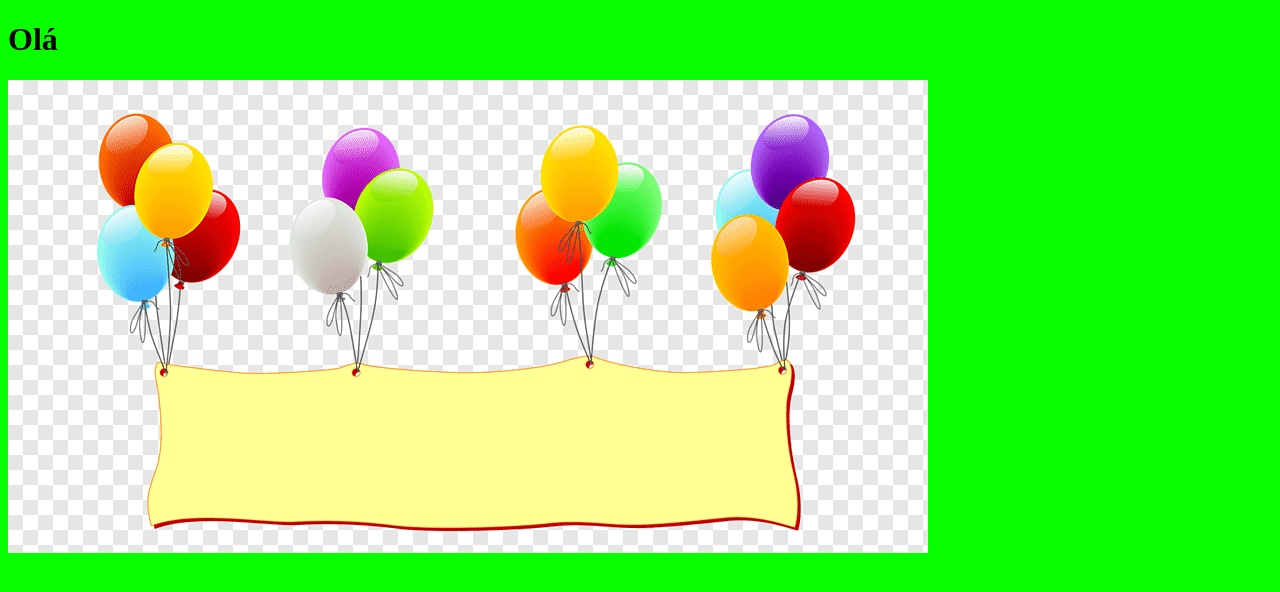
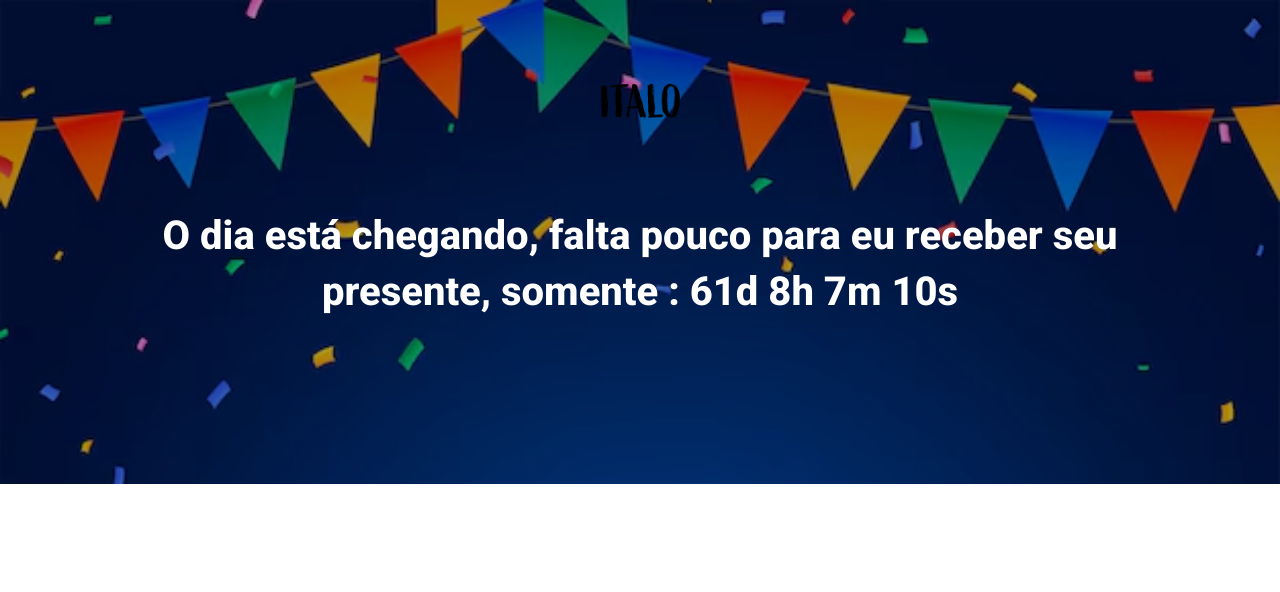
Before and after one commit to ItaloVerreschiDev/ebac_birthday, a website built with Parcel: page src/index.html in a window 1280 px wide. Built offline with nearby package versions, Linux system fonts and the light colour scheme.

Commit message:
creating hero

```diff
--- a/src/index.html
+++ b/src/index.html
@@ -3,12 +3,19 @@
 <head>
     <meta charset="UTF-8">
     <meta name="viewport" content="width=device-width, initial-scale=1.0">
-    <title>Document</title>
+    <title>Aniversário</title>
+    <link rel="preconnect" href="https://fonts.googleapis.com">
+    <link rel="preconnect" href="https://fonts.gstatic.com" crossorigin>
+    <link href="https://fonts.googleapis.com/css2?family=Roboto:ital,wght@0,100..900;1,100..900&display=swap" rel="stylesheet">
     <link rel="stylesheet" href="styles/main.scss">
 </head>
 <body>
-    <h1>Olá</h1>
-    <img src="./images/aniversario.png" alt="aniversario">
+    <header class="hero">
+        <div class="container">
+            <img class="hero__logo" src="./images/italo.png" alt="">
+            <p class="hero__text">O dia está chegando, falta pouco para eu receber seu presente, somente : 61d 8h 7m 10s</p>
+        </div>
+    </header>
     <script src="scripts/main.js"></script>
 </body>
 </html>
--- /dev/null
+++ b/src/styles/_hero.scss
@@ -0,0 +1,54 @@
+.hero {
+    padding-top: 64px;
+    padding-bottom: 100px;
+    background-image: url(../images/fundo.png);
+    background-repeat: no-repeat;
+    background-size: cover;
+    position: relative;
+
+    .container {
+        position: relative;
+    }
+
+    &::before {
+        position: absolute;
+        top: 0;
+        left: 0;
+        width: 100%;
+        height: 100%;
+        background-color: black;
+        content:'';
+        opacity: .3;
+    }
+
+    &__text {
+        margin-top: 64px;
+        margin-bottom: 64px;
+        font-size: 40px;
+        line-height: 56px;
+        color: #fff;
+        font-weight: 800;
+        text-align: center;
+    }
+
+    &__logo {
+        margin: 0 auto;
+        height: 80px;
+        display: block;
+    }
+
+    @media (max-width:640px) {
+        padding: 40px 0;
+
+        &__logo {
+            height: 24px;
+        }
+
+        &__text {
+            font-size: 22px;
+            line-height: 24px;
+            margin: 24px 0;
+        }
+
+    }
+}
--- a/src/styles/main.scss
+++ b/src/styles/main.scss
@@ -1,3 +1,23 @@
-body {
-    background-color: rgb(9, 255, 0);
+@use 'hero';
+
+* {
+    margin: 0;
+    padding: 0;
+    box-sizing: border-box;
+    font-family: Roboto, sans-serif;
+    color: #fff;
 }
+
+.container{
+    max-width: 960px;
+    width: 100%;
+    margin: 0 auto;
+
+    @media (max-width: 640px) {
+        max-width: 80%;
+    }
+
+    @media (max-width: 1024px){
+        max-width: 90%;
+    }
+}
```
Also changed, not shown: src/images/aniversario.png (deleted), src/images/fundo.png (added), src/images/italo.png (added).
